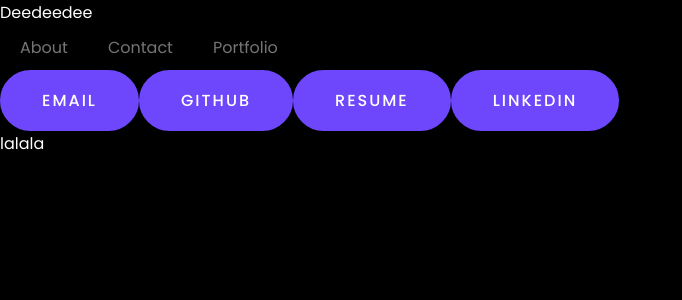
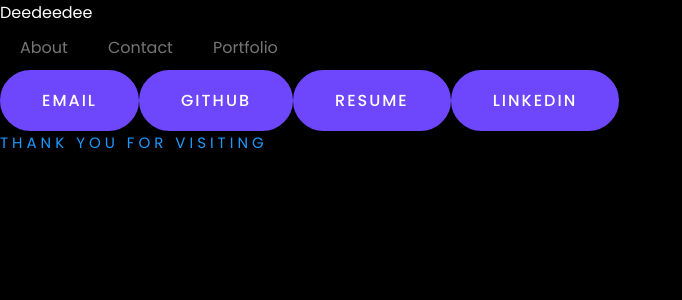
Before and after one commit to ctmbr/rctCharles, a React (Create React App) app: page /contact in a window 1280 px wide. Shown: the top 300 px of the page, without its empty margins (0-682 px from the left). Built offline with nearby package versions, Linux system fonts and the light colour scheme.

Commit message:
Added Styled Footer

```diff
--- a/src/components/Footer.js
+++ b/src/components/Footer.js
@@ -2,5 +2,5 @@ import React from "react";
 import "./styles/footer.css";
 
 export default function Footer() {
-  return <div>lalala</div>;
+  return <footer>Thank you for visiting</footer>;
 }
--- a/src/components/styles/footer.css
+++ b/src/components/styles/footer.css
@@ -0,0 +1,13 @@
+footer {
+    font-size: 15px;
+    text-transform: uppercase;
+    letter-spacing: 4px;
+    margin-bottom: 20px;
+    background: linear-gradient(120deg,
+            #1c99fe 20.69%,
+            #7644ff 50.19%,
+            #6e47fd 79.69%);
+    background-clip: text;
+    -webkit-background-clip: text;
+    -webkit-text-fill-color: transparent;
+}
```
